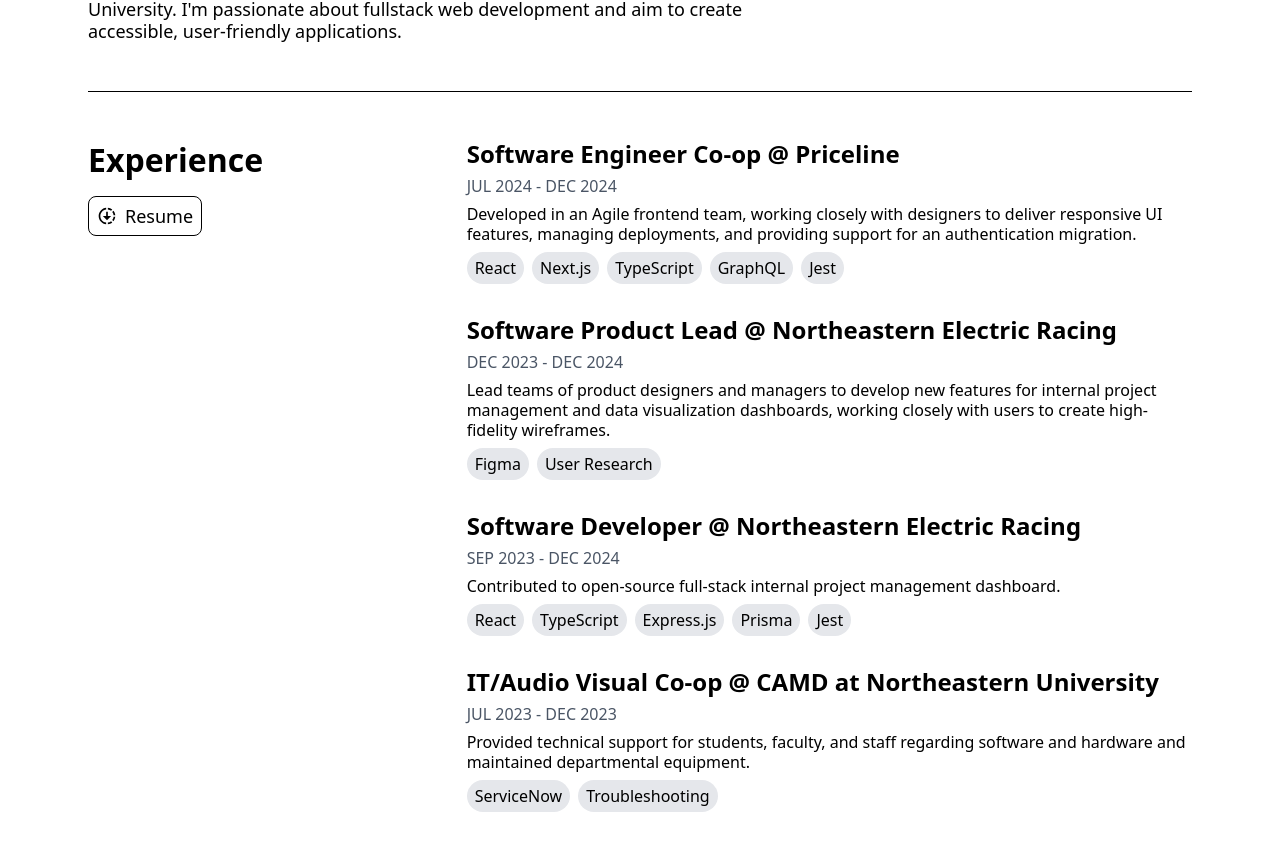
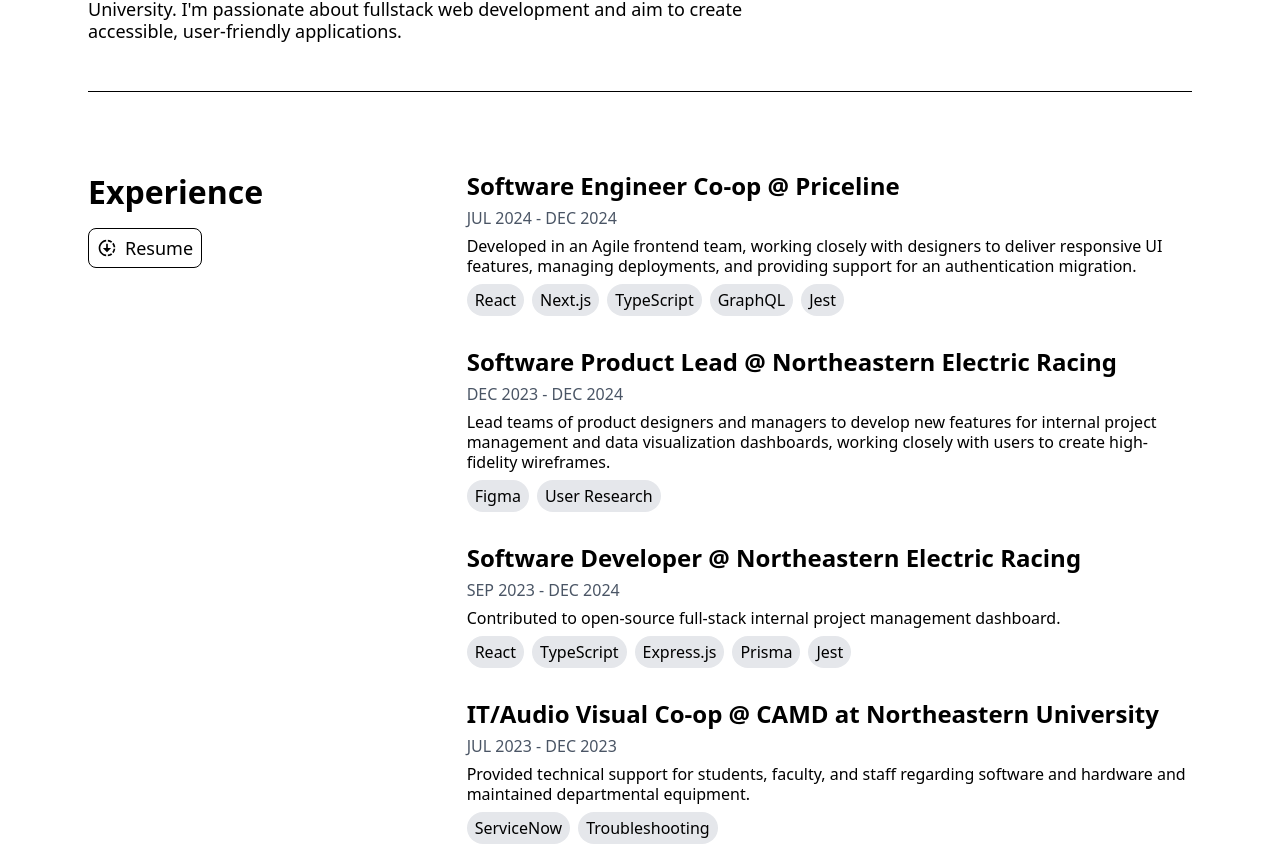
Before and after one commit to sharonyang16/sharonyang16.github.io, a Next.js app: page / in a window 1280 px wide. Shown: the part 479-1324 px from the top of the page. Built offline with nearby package versions, Linux system fonts and the light colour scheme.

Commit message:
add padding + make cards always span 2 col

```diff
--- a/src/components/home/Experiences/Experiences.tsx
+++ b/src/components/home/Experiences/Experiences.tsx
@@ -8,7 +8,7 @@
 const Experiences = ({ resumeDownloadUrl, experiences }: ExperiencesProps) => {
   return (
     <>
-      <div id="experience" className="flex flex-col gap-4">
+      <div id="experience" className="flex flex-col gap-4 py-8">
         <Typography intent="subheadding1">Experience</Typography>
         <Link
           variant="buttonSecondary"
@@ -22,7 +22,7 @@
           </div>
         </Link>
       </div>
-      <div className="flex flex-col gap-8 col-span-2 ">
+      <div className="flex flex-col gap-8 col-span-2 py-8">
         {experiences.map((experience) => (
           <ExperienceCard key={experience.id} {...experience} />
         ))}
--- a/src/components/home/Projects/Projects.tsx
+++ b/src/components/home/Projects/Projects.tsx
@@ -11,10 +11,14 @@
 }) => {
   return (
     <>
-      <Typography id={title.toLowerCase()} intent="subheadding1">
+      <Typography
+        id={title.toLowerCase()}
+        intent="subheadding1"
+        className="py-8"
+      >
         {title}
       </Typography>
-      <div className="flex flex-col lg:grid lg:grid-cols-2 gap-8 col-span-2 ">
+      <div className="flex flex-col gap-8 col-span-2 py-8">
         {projects.map((project) => (
           <ProjectCard key={project.id} {...project} />
         ))}
```
